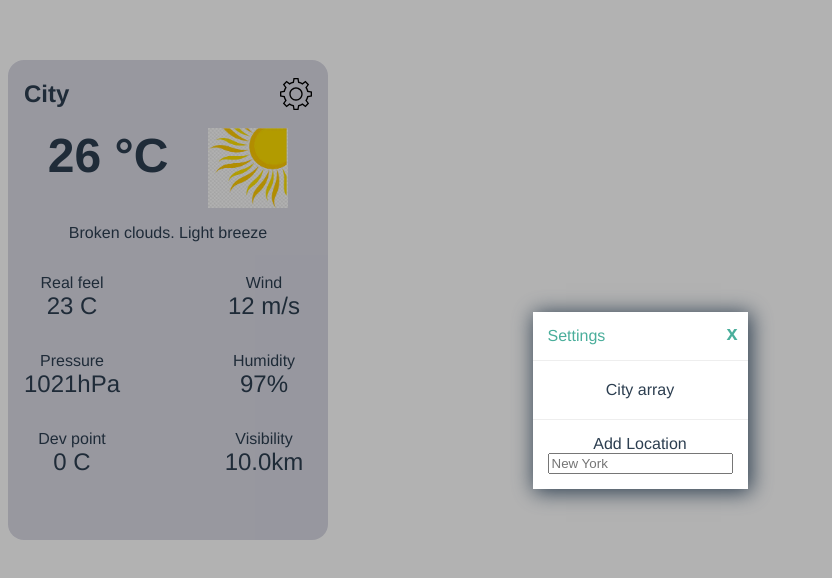
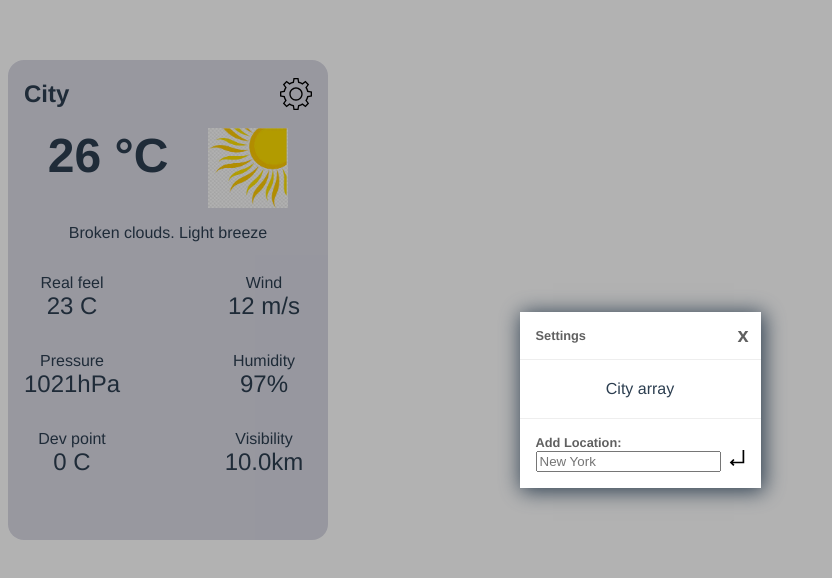
Before and after one commit to Alese4ka/vue-widget, a Vue app: page / in a window 1280 px wide. Both pictures are taken after a click on the picture 296 px from the left and 93 px from the top of the page. Shown: the top 578 px of the page, without its empty margins (0-832 px from the left). Built offline with nearby package versions, Linux system fonts and the light colour scheme.

Commit message:
add button and change styles

```diff
--- a/src/components/SettingsModal.vue
+++ b/src/components/SettingsModal.vue
@@ -8,16 +8,27 @@
         aria-describedby="modalDescription"
       >
         <header class="modal-header" id="modalTitle">
-          <slot name="header"> This is the default title! </slot>
+          <div class="modal-header-settings">Settings</div>
           <button type="button" class="btn-close" @click="close" aria-label="Close modal">x</button>
         </header>
 
         <section class="modal-body" id="modalDescription">
-          <slot name="body"> This is the default body! </slot>
+          <div>City array</div>
         </section>
 
         <footer class="modal-footer">
-          <slot name="footer"> This is the default footer! </slot>
+          <div>
+            <div class="modal-footer-add">Add Location:</div>
+            <div class="modal-footer-input">
+              <input placeholder="New York" />
+              <img
+                class="modal-footer-save"
+                @click="saveLocation"
+                alt="arrow"
+                src="~@/assets/arrow.svg"
+              />
+            </div>
+          </div>
         </footer>
       </div>
     </div>
@@ -33,15 +44,17 @@ export default defineComponent({
     close() {
       this.$emit('close');
     },
+    saveLocation() {
+      console.log('hhh');
+    },
   },
 });
 </script>
 
 <style scoped lang="scss">
-.settings {
-  width: 2rem;
-  height: 2rem;
-}
+$border-line: 1px solid #eeeeee;
+$main-color: #606060;
+
 .modal-backdrop {
   position: fixed;
   top: 0;
@@ -52,38 +65,31 @@ export default defineComponent({
   display: flex;
   justify-content: center;
   align-items: center;
-}
 
   .modal {
     background: #ffffff;
+    //look
     box-shadow: 2px 2px 20px 1px;
     overflow-x: auto;
     display: flex;
     flex-direction: column;
-}
+    font-size: 1rem;
 
-.modal-header,
-.modal-footer {
-  padding: 15px;
+    &-header,
+    &-footer {
+      padding: 1rem;
       display: flex;
     }
 
-.modal-header {
+    &-header {
       position: relative;
-  border-bottom: 1px solid #eeeeee;
-  color: #4aae9b;
+      border-bottom: $border-line;
+      color: $main-color;
       justify-content: space-between;
-}
 
-.modal-footer {
-  border-top: 1px solid #eeeeee;
-  flex-direction: column;
-  justify-content: flex-end;
-}
-
-.modal-body {
-  position: relative;
-  padding: 20px 10px;
+      &-settings {
+        font-size: 0.8rem;
+        font-weight: 600;
       }
 
       .btn-close {
@@ -91,19 +97,41 @@ export default defineComponent({
         top: 0;
         right: 0;
         border: none;
-  font-size: 20px;
-  padding: 10px;
+        font-size: 1.25rem;
+        padding: 0.75rem;
         cursor: pointer;
         font-weight: bold;
-  color: #4aae9b;
+        color: $main-color;
         background: transparent;
       }
+    }
 
-.btn-green {
-  color: white;
-  background: #4aae9b;
-  border: 1px solid #4aae9b;
-  border-radius: 2px;
+    &-body {
+      position: relative;
+      padding: 1.25rem 0.75rem;
+    }
+
+    &-footer {
+      border-top: $border-line;
+      flex-direction: column;
+      justify-content: flex-end;
+
+      &-add {
+        display: flex;
+        justify-content: flex-start;
+        color: #606060;
+        font-size: 0.8rem;
+        font-weight: 600;
+      }
+
+      &-save {
+        width: 1rem;
+        height: 1rem;
+        margin-left: 0.5rem;
+        cursor: pointer;
+      }
+    }
+  }
 }
 
 .modal-fade-enter,
--- a/src/components/WeatherWidget.vue
+++ b/src/components/WeatherWidget.vue
@@ -9,15 +9,7 @@
         alt="settings"
         src="~@/assets/settings.svg"
       />
-
-      <SettingsModal v-show="isModalVisible" @close="closeModal">
-        <template v-slot:header> Settings </template>
-        <template v-slot:body> City array </template>
-        <template v-slot:footer>
-          <div>Add Location</div>
-          <input placeholder="New York" />
-        </template>
-      </SettingsModal>
+      <SettingsModal v-show="isModalVisible" @close="closeModal"> </SettingsModal>
     </div>
     <div class="forecast">
       <!-- <h1>{{ temperature }}</h1> -->
@@ -102,10 +94,10 @@ export default defineComponent({
       font-size: 3rem;
     }
 
-    //delete
     &-settings {
       width: 5rem;
       height: 5rem;
+      cursor: pointer;
     }
   }
 
```
Also changed, not shown: src/assets/arrow.svg (added). Lines whose indentation alone changed are shown as unchanged.
